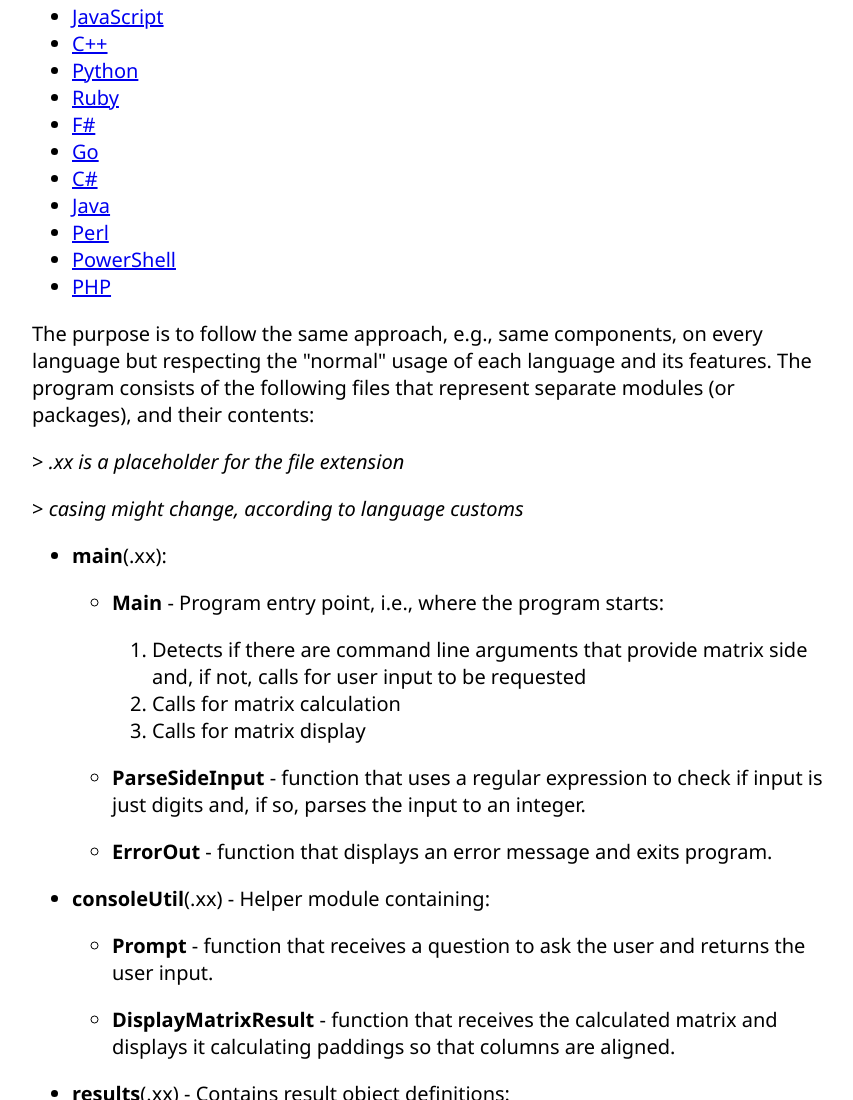
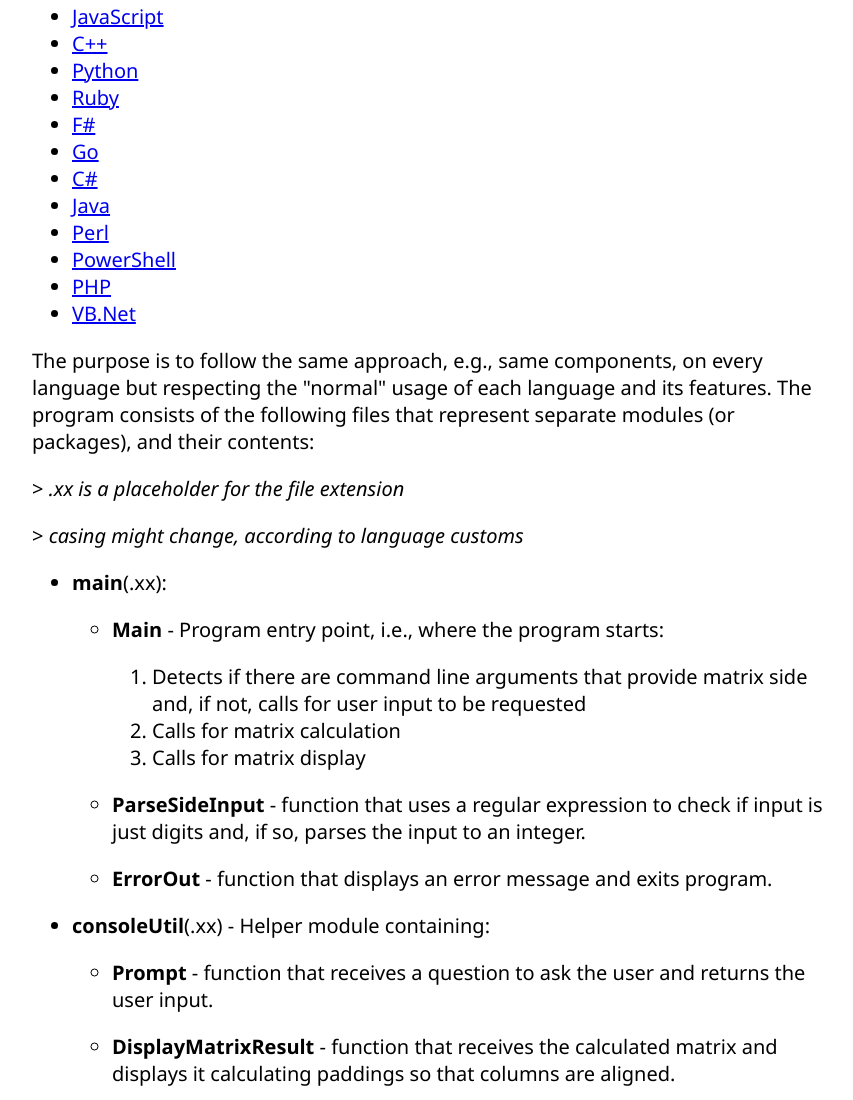
Before and after one commit to Bigsby/matrix.sum, a plain HTML site: page docs/index.html in a window 1280 px wide. Shown: the part 5386-6486 px from the top of the page, without its empty margins (208-1061 px from the left). Drawn offline with Linux system fonts and the light colour scheme.

Commit message:
Implement VB.Net

```diff
--- a/docs/index.html
+++ b/docs/index.html
@@ -976,6 +976,7 @@
             <li><a target="_blank" href="https://github.com/Bigsby/matrix.sum/tree/master/src/pl">Perl</a></li>
             <li><a target="_blank" href="https://github.com/Bigsby/matrix.sum/tree/master/src/ps1">PowerShell</a></li>
             <li><a target="_blank" href="https://github.com/Bigsby/matrix.sum/tree/master/src/php">PHP</a></li>
+            <li><a target="_blank" href="https://github.com/Bigsby/matrix.sum/tree/master/src/vb">VB.Net</a></li>
         </ul>
         <p>The purpose is to follow the same approach, e.g., same components, on every language but respecting the "normal"
             usage of each language and its features. The program consists of the following files that represent separate
```
Also changed, not shown: 4 other files.
